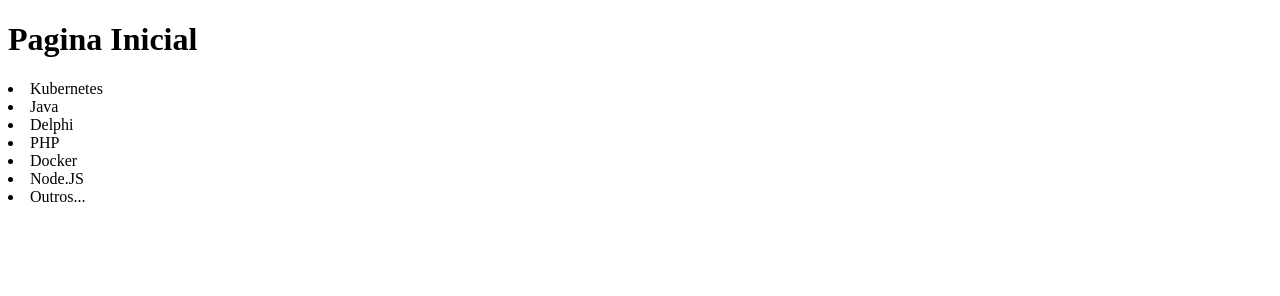
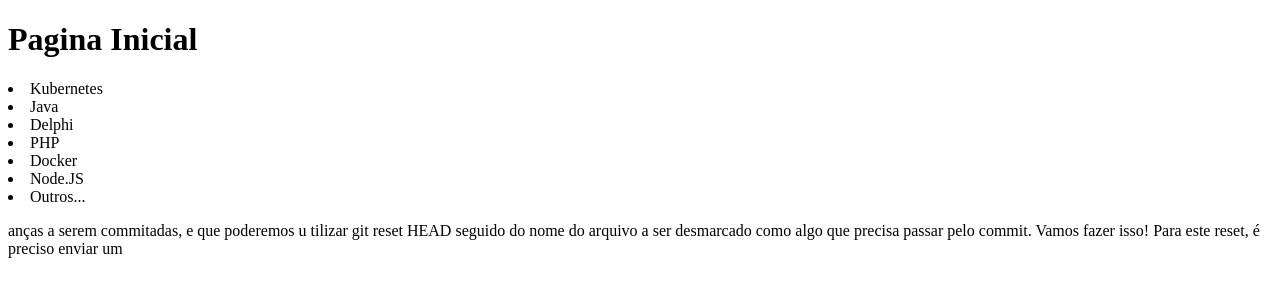
Before and after one commit to supertuxalone/projetoGit, a plain HTML site: page index.html in a window 1280 px wide. Drawn offline with Linux system fonts and the light colour scheme.

Commit message:
Adicionando e Commitando para Reverter

```diff
--- a/index.html
+++ b/index.html
@@ -16,4 +16,11 @@
     <li>Node.JS</li>
     <li>Outros...</li>
 </body>
+    <p>
+        anças a serem commitadas, e que poderemos u
+        tilizar git reset HEAD seguido do nome do arquivo a
+        ser desmarcado como algo que precisa passar pelo commit.
+         Vamos fazer isso! Para este reset, é preciso enviar um
+    </p>
+
 </html>
```
